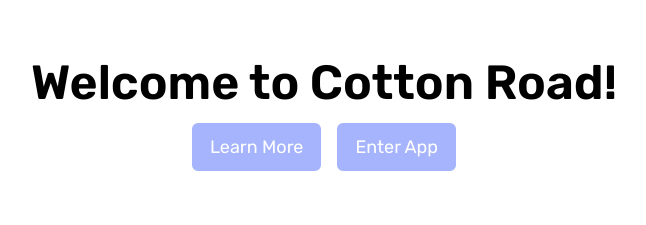
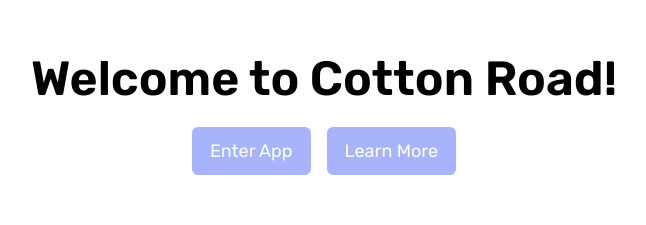
Before and after one commit to Vincent-Cayadi/cottonRoadV2, a Next.js app: page / in a window 1280 px wide. Shown: the part 285-510 px from the top of the page, without its empty margins (316-962 px from the left). Built offline with nearby package versions, Linux system fonts and the light colour scheme.

Commit message:
Changed button layout

```diff
--- a/pages/index.tsx
+++ b/pages/index.tsx
@@ -16,15 +16,15 @@ export default function Index() {
             <p className="text-2xl font-semibold align-middle sm:text-5xl">
               Welcome to Cotton Road!
             </p>
-            <div className="flex justify-start mt-4 sm:justify-center">
-              <Link href="#lm">
-                <a className="px-4 py-2 mr-4 text-base text-center text-white align-middle duration-300 bg-indigo-300 border-2 border-indigo-300 rounded-md cursor-pointer sm:text-lg sm:hover:bg-white sm:hover:text-black ">
-                  Learn More
+            <div className="flex justify-start mt-6 sm:justify-center">
+              <Link href="home">
+                <a className="px-4 py-2 mr-4 text-base text-center text-white align-middle duration-300 bg-indigo-300 border-2 border-indigo-300 rounded-md cursor-pointer x-4 sm:text-lg sm:hover:bg-white sm:hover:text-black ">
+                  Enter App
                 </a>
               </Link>
-              <Link href="home">
-                <a className="px-4 py-2 text-base text-center text-white align-middle duration-300 bg-indigo-300 border-2 border-indigo-300 rounded-md cursor-pointer x-4 sm:text-lg sm:hover:bg-white sm:hover:text-black ">
-                  Enter App
+              <Link href="#lm">
+                <a className="px-4 py-2 text-base text-center text-white align-middle duration-300 bg-indigo-300 border-2 border-indigo-300 rounded-md cursor-pointer sm:text-lg sm:hover:bg-white sm:hover:text-black ">
+                  Learn More
                 </a>
               </Link>
             </div>
@@ -41,13 +41,13 @@ export default function Index() {
           </div>
           <div className="grid w-full h-full place-items-center">
             <Deal className="w-full text-purple-400 h-4/5 sm:h-3/5 drop-shadow-lg" />
-            <div className="absolute right-0 invisible w-2/4 bg-purple-200 rounded-l-full bottom-60 md:visible -z-10 h-2/6"></div>
+            <div className="absolute right-0 invisible w-2/4 bg-purple-200 rounded-l-full bottom-40 md:visible -z-10 h-2/6"></div>
           </div>
         </section>
         <section className="relative grid grid-cols-1 sm:grid-cols-2 place-items-center h-max sm:h-screen ">
           <div className="grid w-full h-full place-items-center">
             <Stripe className="w-full text-purple-400 h-4/5 sm:h-3/5 drop-shadow-lg" />
-            <div className="absolute left-0 invisible w-2/4 bg-purple-200 rounded-r-full bottom-60 md:visible -z-10 h-2/6"></div>
+            <div className="absolute left-0 invisible w-2/4 bg-purple-200 rounded-r-full bottom-40 md:visible -z-10 h-2/6"></div>
           </div>
           <div>
             <p className="text-xl text-center align-middle sm:text-2xl sm:text-right">
```
